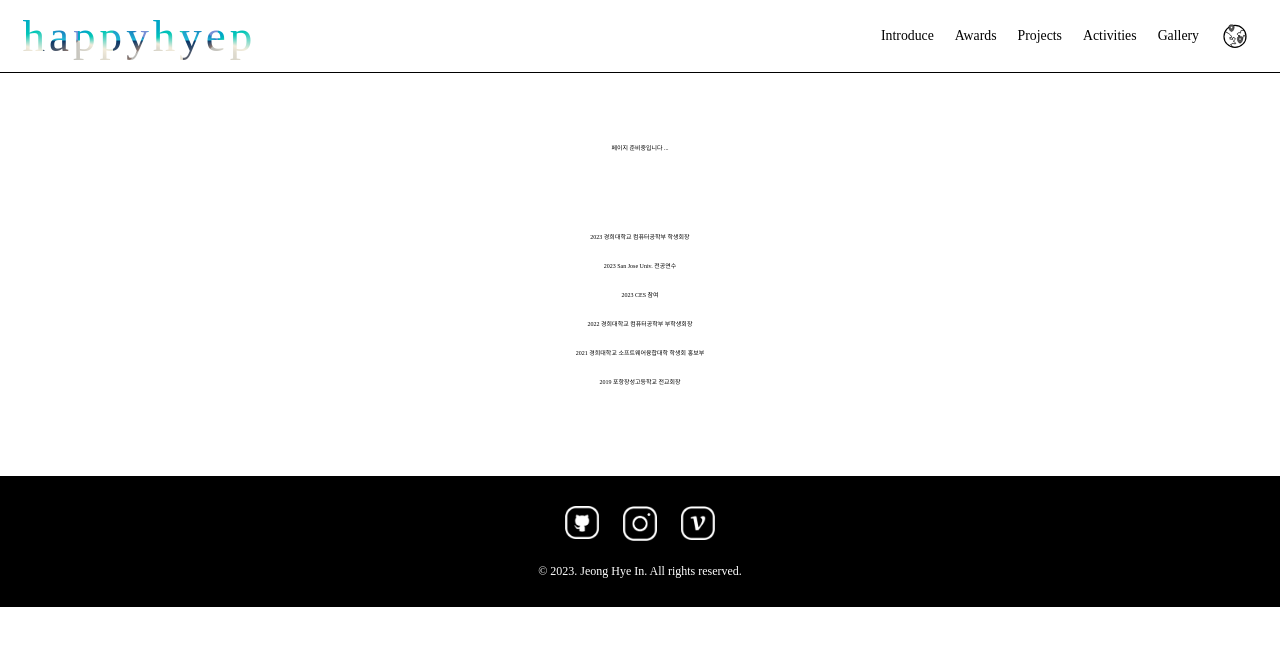
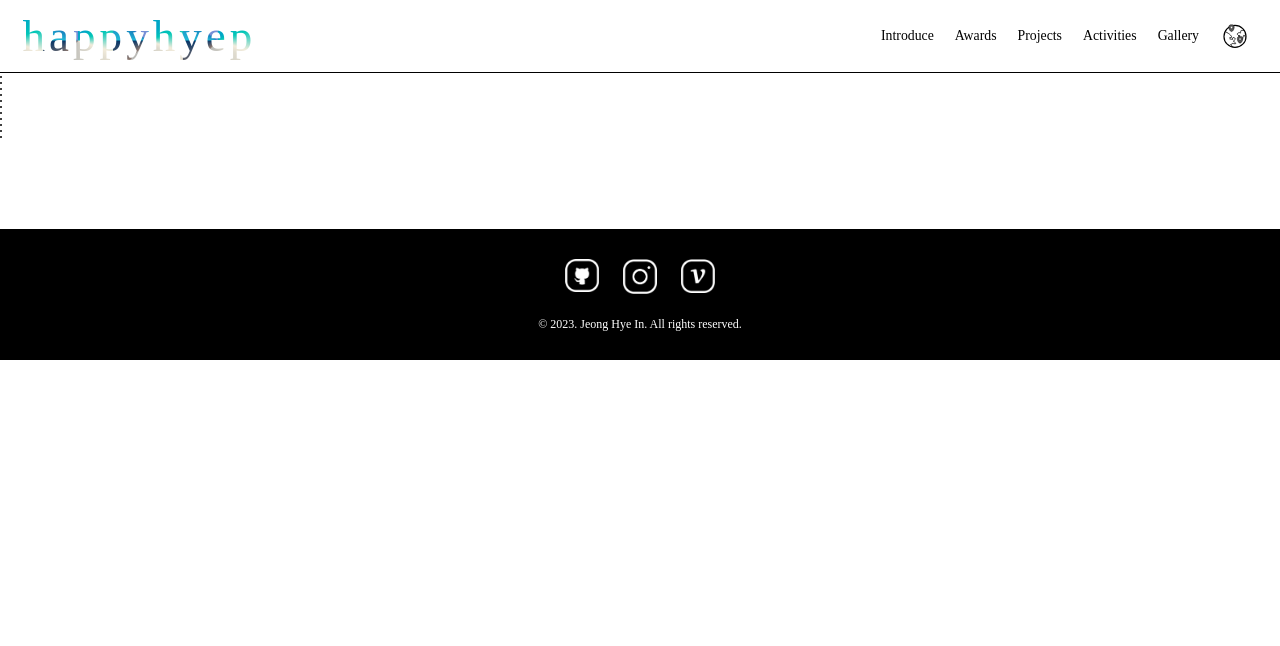
Before and after one commit to happyhyep/portfolio, a React (Create React App) app: page /activities in a window 1280 px wide. Shown: the top 646 px of the page. Built offline with nearby package versions, Linux system fonts and the light colour scheme; a web font is replaced by a local one.

Commit message:
activities 페이지 애니메이션 추가

```diff
--- a/src/pages/Activity.tsx
+++ b/src/pages/Activity.tsx
@@ -1,52 +1,66 @@
 import React from "react";
 import NavBar from "src/components/layout/NavBar";
 import Footer from "src/components/layout/Footer";
+import Layout from "src/components/layout/Layout";
 
 export default function Activities() {
   return (
-    <>
-      <NavBar></NavBar>
-      <div
-        style={{
-          display: "flex",
-          justifyContent: "center",
-          marginTop: "70px",
-          marginBottom: "80px",
-        }}
-      >
-        페이지 준비중입니다 ...
-      </div>
-      <div
-        style={{ display: "flex", justifyContent: "center", marginTop: "20px" }}
-      >
-        2023 경희대학교 컴퓨터공학부 학생회장
-      </div>
-      <div
-        style={{ display: "flex", justifyContent: "center", marginTop: "20px" }}
-      >
-        2023 San Jose Univ. 전공연수
-      </div>
-      <div
-        style={{ display: "flex", justifyContent: "center", marginTop: "20px" }}
-      >
-        2023 CES 참여
-      </div>
-      <div
-        style={{ display: "flex", justifyContent: "center", marginTop: "20px" }}
-      >
-        2022 경희대학교 컴퓨터공학부 부학생회장
-      </div>
-      <div
-        style={{ display: "flex", justifyContent: "center", marginTop: "20px" }}
-      >
-        2021 경희대학교 소프트웨어융합대학 학생회 홍보부
-      </div>
-      <div
-        style={{ display: "flex", justifyContent: "center", marginTop: "20px" }}
-      >
-        2019 포항장성고등학교 전교회장
-      </div>
-      <Footer />
-    </>
+    <Layout>
+      <section className="activities-page">
+        <div className="g-snows">
+          <li></li>
+          <li></li>
+          <li></li>
+          <li></li>
+          <li></li>
+          <li></li>
+          <li></li>
+          <li></li>
+          <li></li>
+          <li></li>
+          <li></li>
+        </div>
+        {/*  <div*/}
+        {/*    style={{*/}
+        {/*      display: "flex",*/}
+        {/*      justifyContent: "center",*/}
+        {/*      marginTop: "70px",*/}
+        {/*      marginBottom: "80px",*/}
+        {/*    }}*/}
+        {/*  >*/}
+        {/*    페이지 준비중입니다 ...*/}
+        {/*  </div>*/}
+        {/*  <div*/}
+        {/*    style={{ display: "flex", justifyContent: "center", marginTop: "20px" }}*/}
+        {/*  >*/}
+        {/*    2023 경희대학교 컴퓨터공학부 학생회장*/}
+        {/*  </div>*/}
+        {/*  <div*/}
+        {/*    style={{ display: "flex", justifyContent: "center", marginTop: "20px" }}*/}
+        {/*  >*/}
+        {/*    2023 San Jose Univ. 전공연수*/}
+        {/*  </div>*/}
+        {/*  <div*/}
+        {/*    style={{ display: "flex", justifyContent: "center", marginTop: "20px" }}*/}
+        {/*  >*/}
+        {/*    2023 CES 참여*/}
+        {/*  </div>*/}
+        {/*  <div*/}
+        {/*    style={{ display: "flex", justifyContent: "center", marginTop: "20px" }}*/}
+        {/*  >*/}
+        {/*    2022 경희대학교 컴퓨터공학부 부학생회장*/}
+        {/*  </div>*/}
+        {/*  <div*/}
+        {/*    style={{ display: "flex", justifyContent: "center", marginTop: "20px" }}*/}
+        {/*  >*/}
+        {/*    2021 경희대학교 소프트웨어융합대학 학생회 홍보부*/}
+        {/*  </div>*/}
+        {/*  <div*/}
+        {/*    style={{ display: "flex", justifyContent: "center", marginTop: "20px" }}*/}
+        {/*  >*/}
+        {/*    2019 포항장성고등학교 전교회장*/}
+        {/*  </div>*/}
+      </section>
+    </Layout>
   );
 }
```
